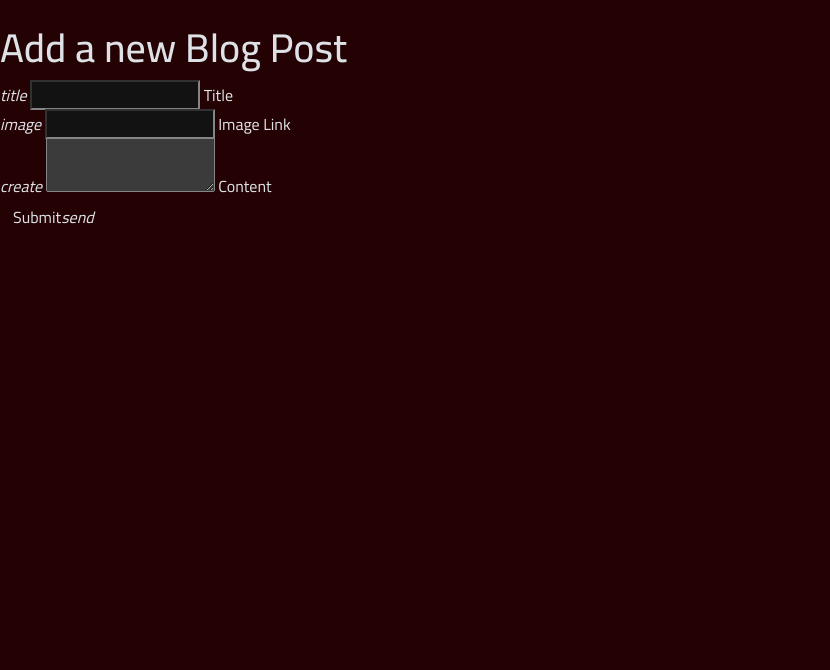
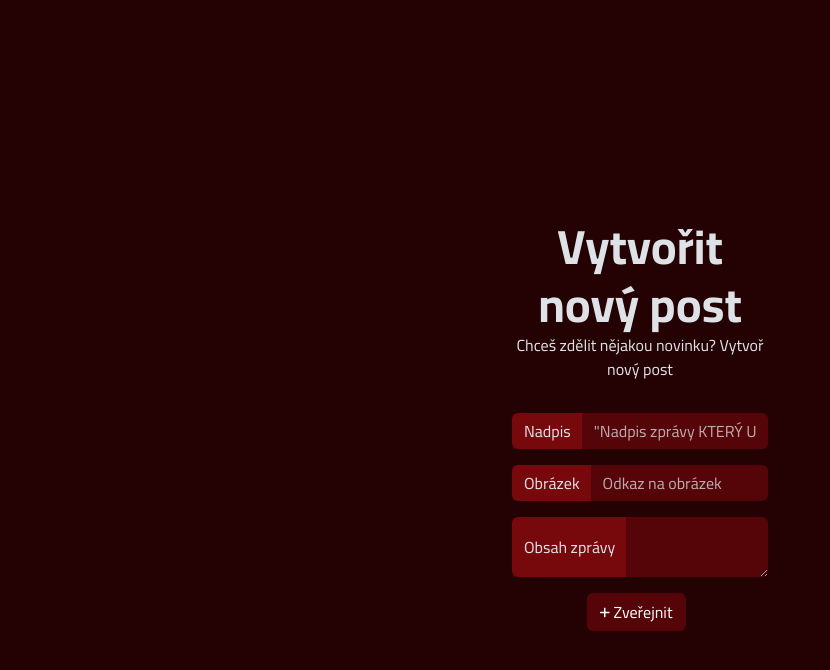
Before and after one commit to PedrexDev/blog, a Node server app: page /blog/new in a window 1280 px wide. Shown: the part 82-752 px from the top of the page, without its empty margins (0-830 px from the left). Run offline with Node 20, Linux system fonts and the light colour scheme; the visitor is signed in with stand-in values (Sample User, id 1); some libraries are stand-ins or nearby versions.

Commit message:
frontend almost reworked

```diff
--- a/public/css/style.css
+++ b/public/css/style.css
@@ -74,7 +74,7 @@ body {
     transition: ease-in-out 100ms;
 }
 
-.login-form {
+.centered {
     text-align: center;
     margin: auto;
     height: 200px;
@@ -86,13 +86,13 @@ body {
     right: 0;
 }
 
-input[type="text"] {
+.login-form input[type="text"] {
     margin-bottom: -1px;
     border-bottom-right-radius: 0;
     border-bottom-left-radius: 0;
 }
 
-input[type="password"] {
+.login-form input[type="password"] {
     margin-bottom: 10px;
     border-top-left-radius: 0;
     border-top-right-radius: 0;
@@ -102,3 +102,8 @@ input[type="password"] {
     background-color: #550508 !important;
     border: none !important;
 }
+
+.input-group-text {
+    border: none !important;
+    background-color: #77080c !important;
+}
--- a/views/auth/login.ejs
+++ b/views/auth/login.ejs
@@ -1,6 +1,6 @@
 <% include ../partials/header.ejs %>
 
-<div class="login-form">
+<div class="centered login-form">
   <form action="/login" method="POST">
     <h1 class="display-5 fw-bold">Přihlásit se</h1>
     <p style="margin-top: -0.5rem; padding-bottom: 1rem;">Pro zveřejnění a správu příspěvků se musíš přihlásit.</p>
--- a/views/blog/new.ejs
+++ b/views/blog/new.ejs
@@ -1,37 +1,27 @@
 <% include ../partials/header.ejs %>
 
-<div id="new-content" class="center-align">
-    <h1> Add a new Blog Post</h1>
+<div class="centered">
+    <h1 class="display-5 fw-bold">Vytvořit nový post</h1>
+    <p style="margin-top: -0.5rem; padding-bottom: 1rem;">Chceš zdělit nějakou novinku? Vytvoř nový post</p>
     <div class="row center-align add-new-container">
         <form action="/" method="POST" class="col s12">
-            <div class="row">
-                <div class="input-field col s12">
-                    <i class="material-icons prefix">title</i>
-                    <input type = "text" name="title" id="newTitle">
-                    <label for="newTitle">Title</label>
-                </div>
-            </div>
-            <div class="row">
-                <div class="input-field col s12">
-                    <i class="material-icons prefix">image</i>
-                    <input type = "text" name="image" id="newImage">
-                    <label for="newImage">Image Link</label>
-                </div>
-            </div>
-            <div class="row">
-                <div class="input-field col s12">
-                    <i class="material-icons prefix">create</i>
-                    <textarea name="content" id="newContent" class="materialize-textarea"></textarea>
-                    <label for="newContent">Content</label>
-                </div>
+            <div class="input-group mb-3">
+                <span class="input-group-text" id="basic-addon1">Nadpis</span>
+                <input type="text" id="newTitle" class="form-control" placeholder='"Nadpis zprávy KTERÝ UPOUTÁ POZORNOST!"'>
             </div>
 
-            <div class="row">
-                <div class="input-field col s12">
-                    <button class="btn waves-effect waves-light">Submit<i class="material-icons right">send</i>
-                    </button>
-                </div>
+            <div class="input-group mb-3">
+                <span class="input-group-text" id="basic-addon1">Obrázek</span>
+                <input type="text" id="newImage" class="form-control" placeholder="Odkaz na obrázek">
+              </div>
+
+
+            <div class="input-group">
+                <span class="input-group-text">Obsah zprávy</span>
+                <textarea class="form-control" name="content" id="newContent"></textarea>
             </div>
+
+            <button class="btn button-theme" style="margin-top: 1rem;"><i class="fa-solid fa-plus fa-xs"></i> Zveřejnit</i>
 
         </form>
     </div>
```
Also changed, not shown: views/blog/post.ejs (+13 -33 lines).
